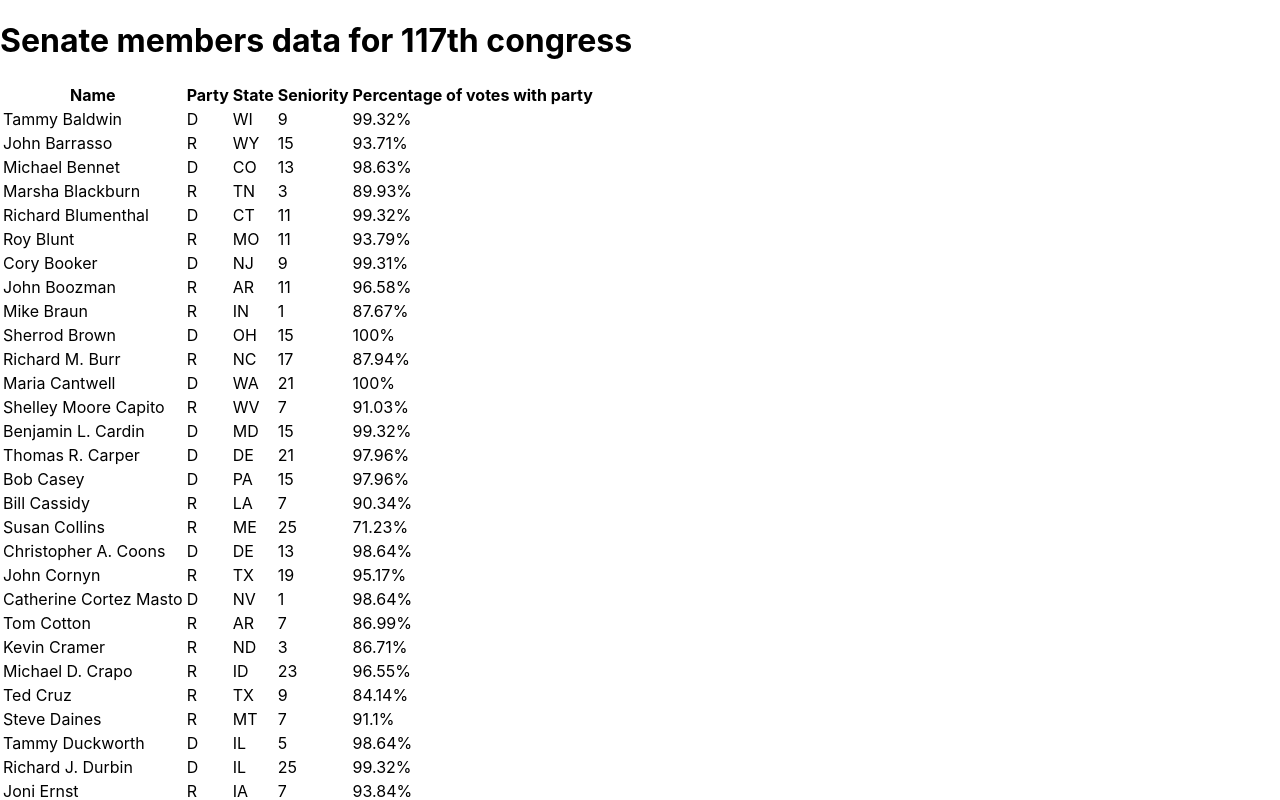
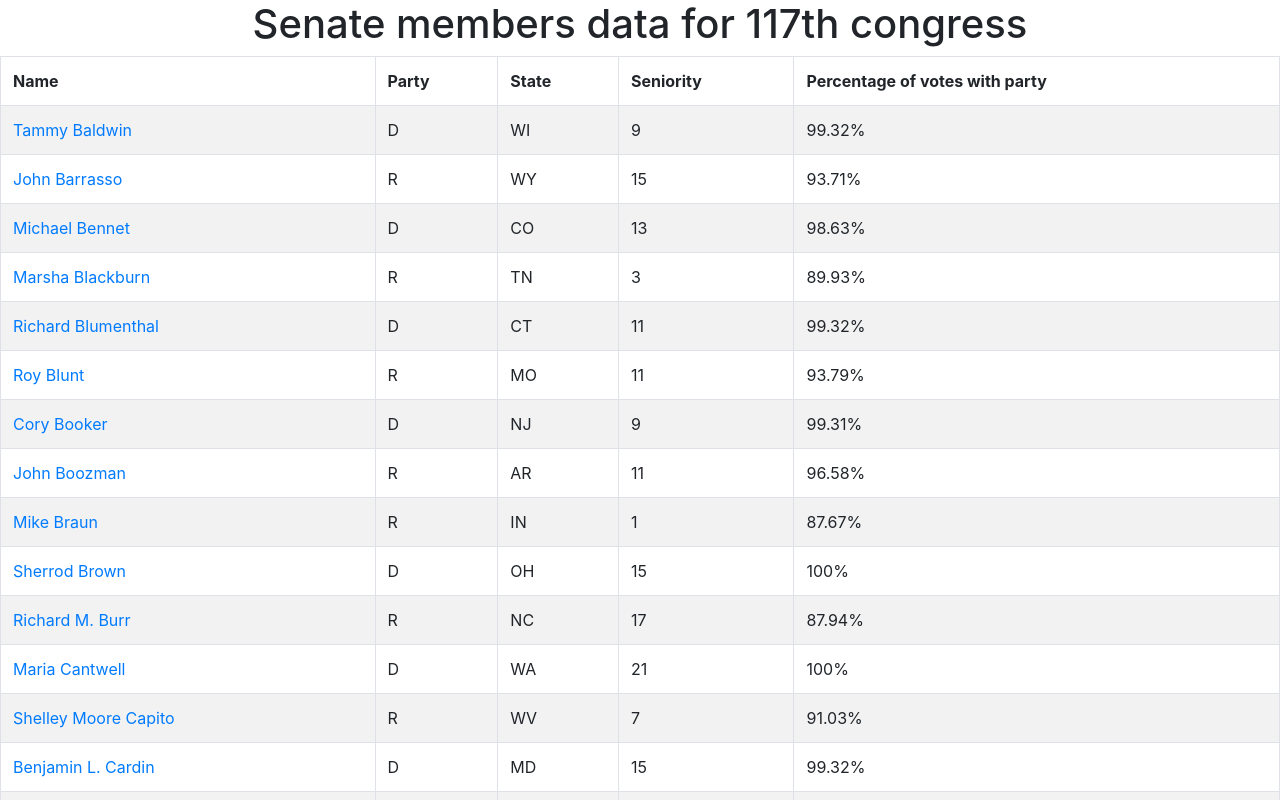
Before and after one commit to imdoom/js-dev, a React (Create React App) app: page / in a window 1280 px wide. Shown: the top 800 px of the page. Built offline with nearby package versions, Linux system fonts and the light colour scheme.

Commit message:
added styling

```diff
--- a/package.json
+++ b/package.json
@@ -6,7 +6,9 @@
     "@testing-library/jest-dom": "^5.11.10",
     "@testing-library/react": "^11.2.6",
     "@testing-library/user-event": "^12.8.3",
+    "bootstrap": "^4.6.0",
     "react": "^17.0.2",
+    "react-bootstrap": "^1.5.2",
     "react-dom": "^17.0.2",
     "react-scripts": "4.0.3",
     "web-vitals": "^1.1.1"
--- a/src/App.js
+++ b/src/App.js
@@ -1,11 +1,13 @@
 import React from 'react';
 import senate from './pro-congress-117-senate.json';
+import 'bootstrap/dist/css/bootstrap.min.css';
+import { Table } from 'react-bootstrap';
 
 const heading = {
   "title": "Senate members data for 117th congress"
 };
 
-const Banner = ({ title }) => <h1>{title}</h1>;
+const Banner = ({ title }) => <h1 style={center}>{title}</h1>;
 
 const getFullName = member => (
   member.middle_name ? member.first_name +' '+ member.middle_name +' '+ member.last_name : member.first_name +' '+ member.last_name
@@ -13,7 +15,7 @@ const getFullName = member => (
 
 const Member = ({ member }) => (
   <tr>
-    <td>{ getFullName(member) }</td>
+    <td><a href={member.url}>{ getFullName(member) }</a></td>
     <td>{ member.party }</td>
     <td>{ member.state }</td>
     <td>{ member.seniority }</td>
@@ -22,7 +24,7 @@ const Member = ({ member }) => (
 );
 
 const MemberList = ({ members }) => (
-  <table>
+  <Table striped bordered hover>
     <tr>
       <th>Name</th>
       <th>Party</th>
@@ -30,15 +32,22 @@ const MemberList = ({ members }) => (
       <th>Seniority</th>
       <th>Percentage of votes with party</th>
     </tr>
+    <tbody>
     { members.map(member => <Member key={member.id} member={ member } />) }
-  </table>
+    </tbody>
+  </Table>
 );
 
 const App = () =>  (
   <div>
-    <Banner title={heading.title}/>
+    <Banner title={heading.title} />
     <MemberList members={ senate.results[0].members }/>
   </div>
 );
 
+const center = {
+  display: 'flex',
+  justifyContent:'center'
+};
+
 export default App;
```
Also changed, not shown: 1 other file (tests, documents, lock files or other folders).
